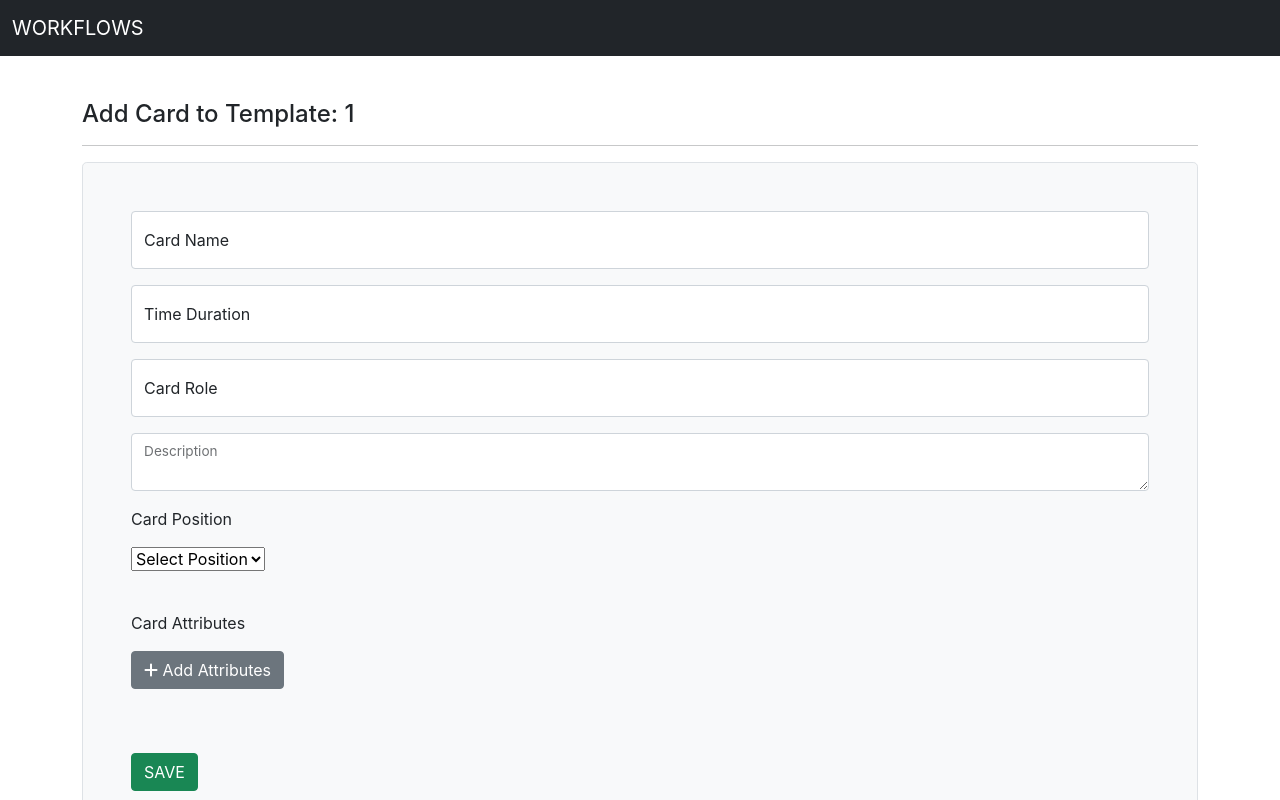
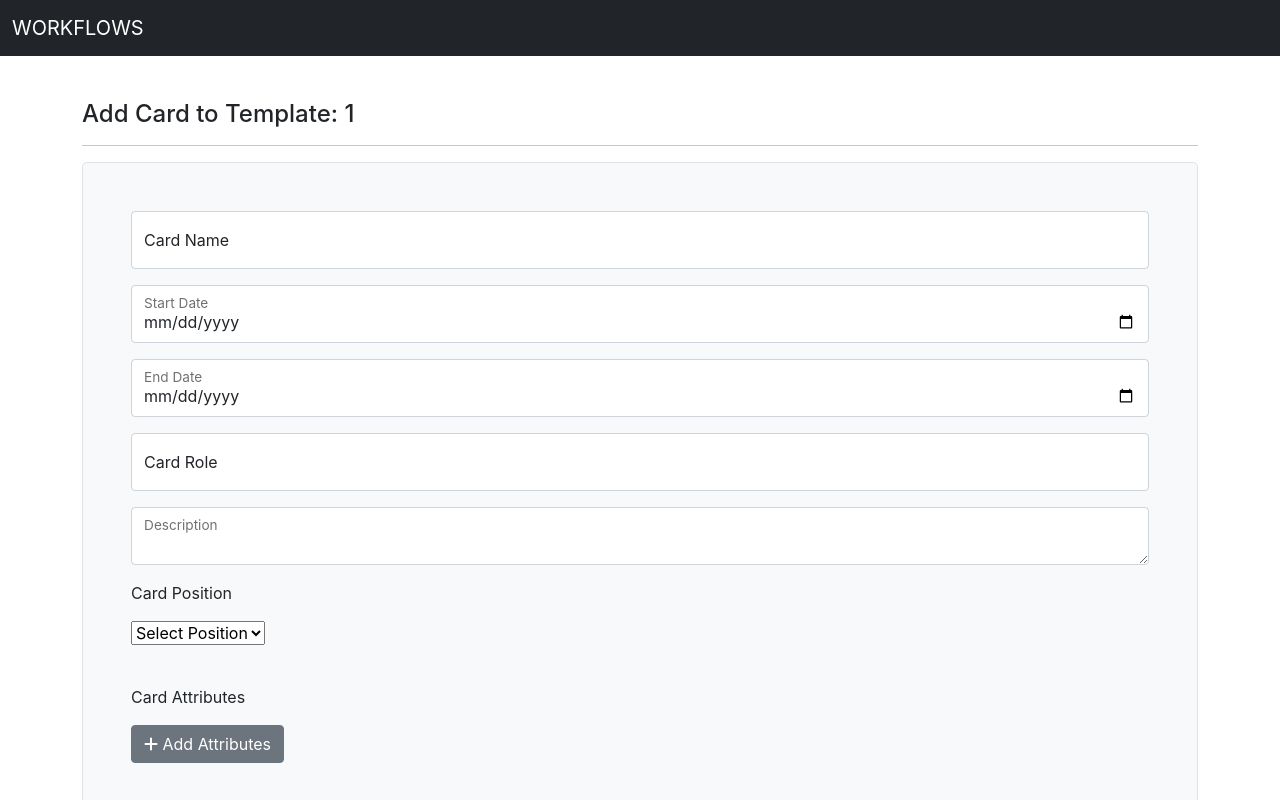
Before and after one commit to SalithaUCSC/template-system-frontend, a React (Create React App) app: page /templates/1/addCard in a window 1280 px wide. Shown: the top 800 px of the page. Built offline with nearby package versions, Linux system fonts and the light colour scheme.

Commit message:
Add date processing via a service

```diff
--- a/src/components/cards/AddCard.js
+++ b/src/components/cards/AddCard.js
@@ -3,6 +3,7 @@ import {Link, useParams} from "react-router-dom";
 import {useState} from "react";
 import {addCardToTemplate} from "../../services/TemplateService";
 import {showAlert} from "../../services/AlertService";
+import {getTimeDuration, validateDates} from "../../services/DateService";
 
 const AddCard = () => {
     const {id} = useParams();
@@ -11,9 +12,13 @@ const AddCard = () => {
     const handleCardName = (e) => {
         setCardName(e.target.value);
     };
-    const [cardDuration, setCardDuration] = useState("");
-    const handleCardDuration = (e) => {
-        setCardDuration(e.target.value);
+    const [cardStartDate, setCardStartDate] = useState("");
+    const handleCardStartDate = (e) => {
+        setCardStartDate(e.target.value);
+    };
+    const [cardEndDate, setCardEndDate] = useState("");
+    const handleCardEndDate = (e) => {
+        setCardEndDate(e.target.value);
     };
     const [cardRole, setCardRole] = useState("");
     const handleCardRole = (e) => {
@@ -47,7 +52,8 @@ const AddCard = () => {
         setInputFields(data);
     }
     const isFormValid = () => {
-        return (cardName !== '') && (cardName !== '') && (cardDuration !== '') && (cardDescription !== '')
+        return (cardName !== '') && (cardName !== '') && (cardStartDate !== '')
+            && (cardEndDate !== '') && (cardDescription !== '')
     }
     const validateRequestWithCardIndex = (request) => {
         if (cardPosition === "0" && cardPositionNo === "0") {
@@ -57,6 +63,7 @@ const AddCard = () => {
             request['cardPosition'] = parseInt(cardPositionNo);
         }
     }
+
     const submitForm = (e) => {
         e.preventDefault();
         let request = {
@@ -64,12 +71,13 @@ const AddCard = () => {
             card: {
                 name: cardName,
                 description: cardDescription,
-                timeDuration: cardDuration,
+                timeDuration: getTimeDuration(cardStartDate, cardEndDate),
                 role: cardRole,
                 attributes: inputFields.length > 0 ? inputFields : []
             }
         };
         validateRequestWithCardIndex(request);
+        validateDates(cardStartDate, cardEndDate);
         if (isFormValid()) {
             addCardToTemplate(request).then(res => {
                 if (res.status === 200) {
@@ -94,9 +102,14 @@ const AddCard = () => {
                         <label htmlFor="cardName">Card Name</label>
                     </div>
                     <div className="form-floating mb-3">
-                        <input type="text" className="form-control" id="cardDuration" name={cardDuration}
-                               placeholder="Time Duration" onChange={handleCardDuration}/>
-                        <label htmlFor="cardDuration">Time Duration</label>
+                        <input type="date" className="form-control" id="cardStartDate" name={cardStartDate}
+                               placeholder="Start Date" onChange={handleCardStartDate}/>
+                        <label htmlFor="cardDuration">Start Date</label>
+                    </div>
+                    <div className="form-floating mb-3">
+                        <input type="date" className="form-control" id="cardEndDate" name={cardEndDate}
+                               placeholder="End Date" onChange={handleCardEndDate}/>
+                        <label htmlFor="cardDuration">End Date</label>
                     </div>
                     <div className="form-floating mb-3">
                         <input type="text" className="form-control" id="cardRole" name={cardRole} placeholder="Role"
--- a/src/components/cards/Card.js
+++ b/src/components/cards/Card.js
@@ -26,6 +26,7 @@ const Card = ({card}) => {
                             <ul className="list-group">
                                 <li className="list-group-item"><b>ID: </b>{cardData.id}</li>
                                 <li className="list-group-item"><b>Name: </b>{cardData.name}</li>
+                                <li className="list-group-item"><b>Duration: </b>{cardData.timeDuration}</li>
                                 <li className="list-group-item"><b>Parent Card: </b>{cardData.parentId || "NULL"}</li>
                                 <li className="list-group-item"><b>Description: </b>{cardData.description}</li>
                                 <br/><b>Attributes: </b>
--- /dev/null
+++ b/src/services/DateService.js
@@ -0,0 +1,34 @@
+import {showAlert} from "./AlertService";
+
+export const validateDates = (cardStartDate, cardEndDate) => {
+    let d1 = new Date(cardStartDate);
+    let d2 = new Date(cardEndDate);
+    if ((d2 < d1) || (d1 > d2)) showAlert("Error!", "error", "End Date cannot be lower than Start date!");
+}
+
+export const getTimeDuration = (cardStartDate, cardEndDate) => {
+    let res;
+    let d1 = new Date(cardStartDate);
+    let d2 = new Date(cardEndDate);
+    let seconds = Math.floor((d2 - d1) / 1000),
+    minutes = Math.floor(seconds / 60),
+    hours   = Math.floor(minutes / 60),
+    days    = Math.floor(hours / 24),
+    months  = Math.floor(days / 30),
+    years   = Math.floor(days / 365);
+    days %= 30;
+    months %= 12;
+    if (years === 0) {
+        res = months + " Months " + days + " Days"
+        if (months === 0) {
+            res = days + " Days"
+        }
+    } else {
+        res = years + " Years " + months + " Months " + days + " Days";
+        if (months === 0) {
+            res = years + " Years " + days + " Days";
+        }
+    }
+    console.log(res)
+    return res;
+}
```
